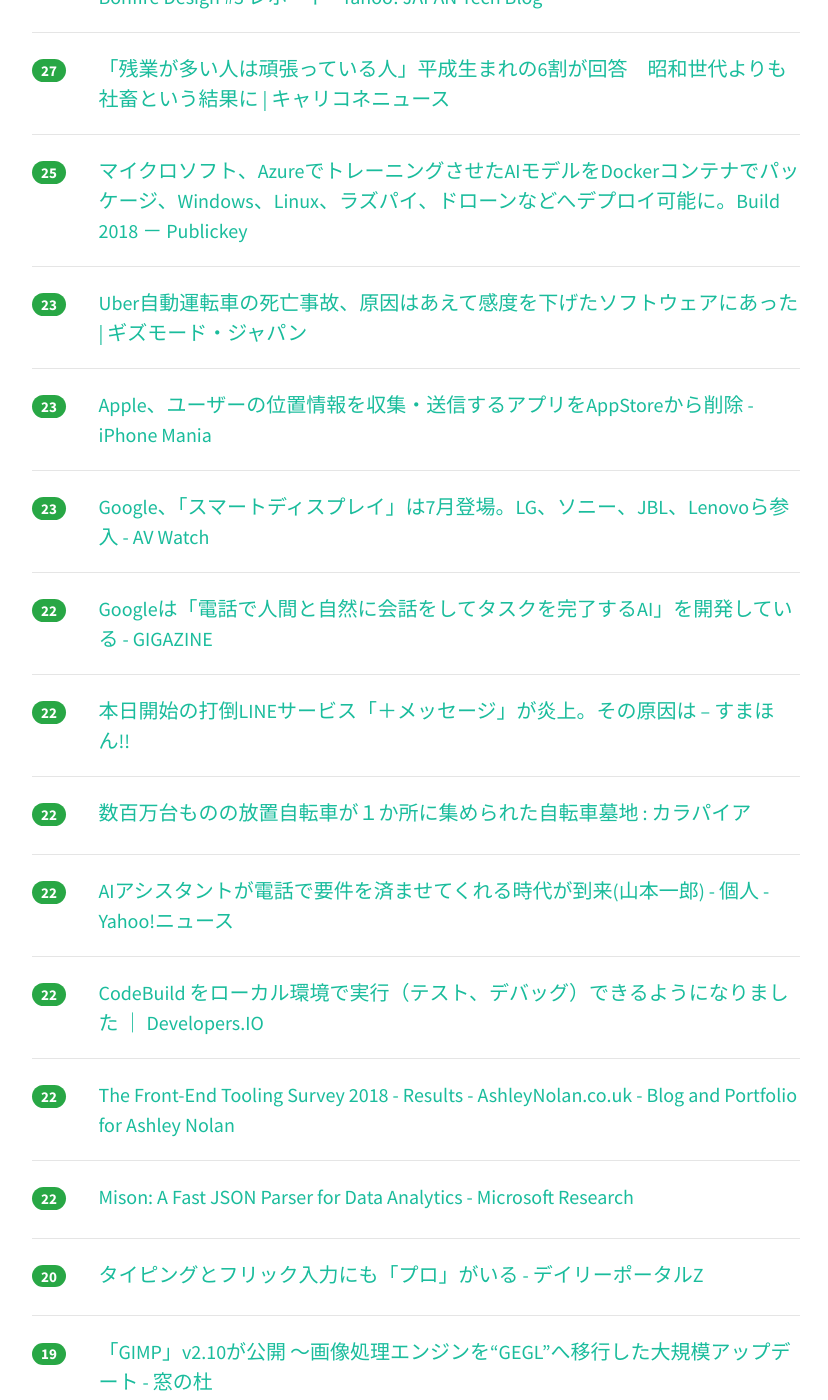
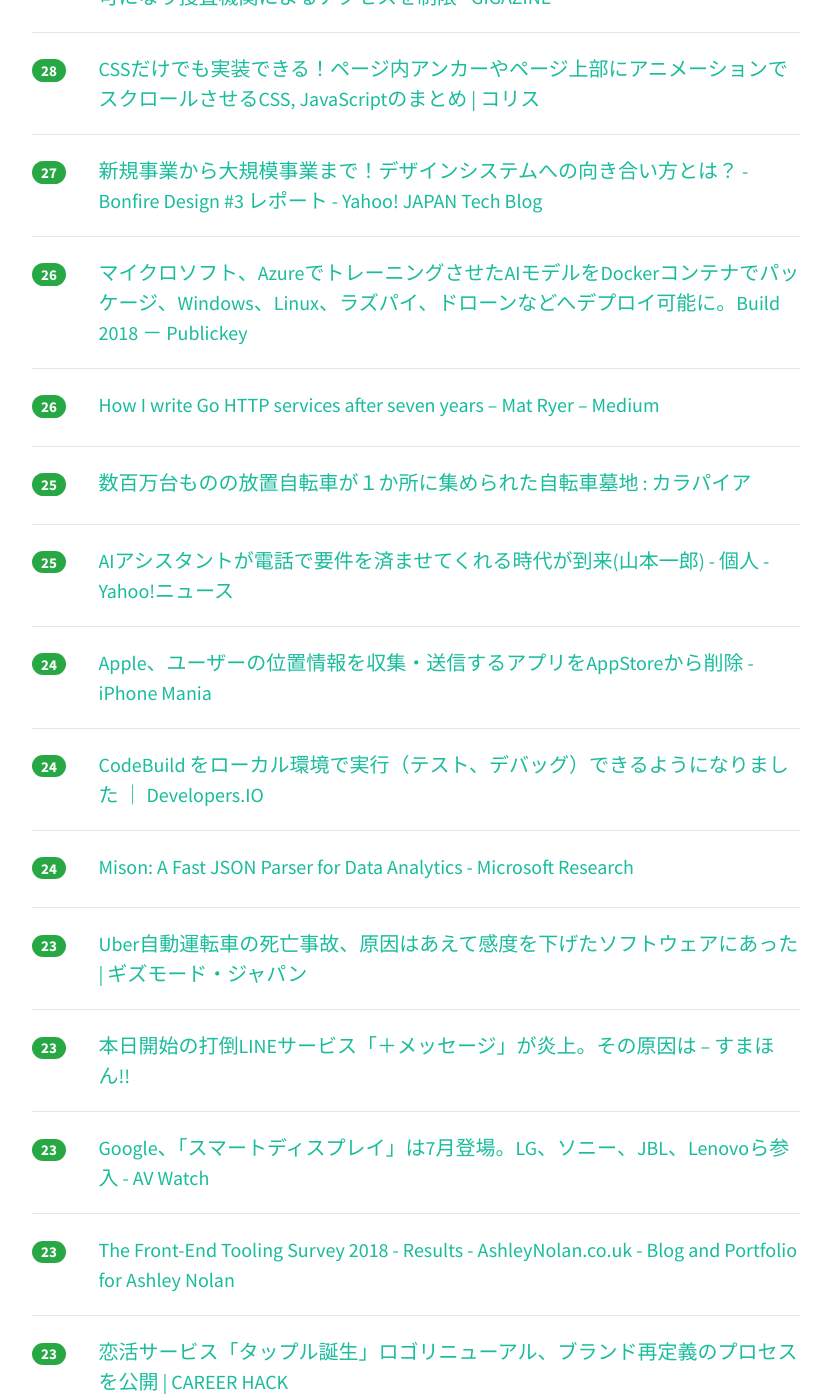
Before and after one commit to yatta47/hatena-matome-site, a Jekyll site: the page built from _posts/2018-05-10-hatena.md, in a window 1280 px wide and 1400 px high, scrolled down 1390 px. Shown: the whole window, without its empty margins (224-1052 px from the left). Built offline with Jekyll 4.4.1, drawn with Linux system fonts in a browser that asks for light colours; nearby versions of some CDN libraries; some of the changed text lies outside the part shown.

Commit message:
Updated 2018-05-10

```diff
--- a/_posts/2018-05-10-hatena.md
+++ b/_posts/2018-05-10-hatena.md
@@ -1,24 +1,34 @@
 ---
 layout: post
 title:  "2018-05-10 はてぶIT"
-date:   2018-05-10 12:01:09
+date:   2018-05-10 13:01:04
 tags: [it-hotentry]
 ---
-40 件のデータあり
+44 件のデータあり
 
 <hr><div class="row">
-<div class="col-1"><span class="badge badge-pill badge-success h2">151</span></div>
+<div class="col-1"><span class="badge badge-pill badge-success h2">227</span></div>
 <div class="col-11"><a href='https://qiita.com/jabba/items/1a49e860a09a613b09d4' target='_blank'>開設後３週間で収益１０万円を得た個人開発サイトでやったことの全部を公開する - Qiita</a></div>
 </div>
 <hr>
 <div class="row">
-<div class="col-1"><span class="badge badge-pill badge-success h2">66</span></div>
+<div class="col-1"><span class="badge badge-pill badge-success h2">74</span></div>
 <div class="col-11"><a href='https://paiza.hatenablog.com/entry/2018/05/09/%E4%B8%80%E4%BA%BA%E3%81%A7%E3%82%B5%E3%83%BC%E3%83%93%E3%82%B9%E4%BD%9C%E3%81%A3%E3%81%A6%E3%82%8F%E3%81%8B%E3%81%A3%E3%81%9F%E3%80%81%E5%80%8B%E4%BA%BA%E9%96%8B%E7%99%BA%E3%81%AB%E3%81%8A%E3%81%91' target='_blank'>一人でサービス作ってわかった、個人開発における3つの重要なこと - paiza開発日誌</a></div>
 </div>
 <hr>
 <div class="row">
-<div class="col-1"><span class="badge badge-pill badge-success h2">38</span></div>
+<div class="col-1"><span class="badge badge-pill badge-success h2">57</span></div>
 <div class="col-11"><a href='http://d.hatena.ne.jp/kawango/20180510' target='_blank'>かわん、とはなにか。 - はてなポイント３万を使い切るまで死なない日記</a></div>
+</div>
+<hr>
+<div class="row">
+<div class="col-1"><span class="badge badge-pill badge-success h2">56</span></div>
+<div class="col-11"><a href='https://news.careerconnection.jp/?p=53807' target='_blank'>「残業が多い人は頑張っている人」平成生まれの6割が回答　昭和世代よりも社畜という結果に | キャリコネニュース</a></div>
+</div>
+<hr>
+<div class="row">
+<div class="col-1"><span class="badge badge-pill badge-success h2">45</span></div>
+<div class="col-11"><a href='http://techlife.cookpad.com/entry/2018/05/10/090000' target='_blank'>AWS Elemental MediaLive を使用したライブ動画配信アプリの基盤開発 - クックパッド開発者ブログ</a></div>
 </div>
 <hr>
 <div class="row">
@@ -27,13 +37,8 @@ tags: [it-hotentry]
 </div>
 <hr>
 <div class="row">
-<div class="col-1"><span class="badge badge-pill badge-success h2">35</span></div>
+<div class="col-1"><span class="badge badge-pill badge-success h2">36</span></div>
 <div class="col-11"><a href='https://wired.jp/2018/05/09/hackers-spoof-hotel-master-keys/' target='_blank'>ホテルのカードキーを1分で偽造する方法を、15年かけて見つけた研究者の執念｜WIRED.jp</a></div>
-</div>
-<hr>
-<div class="row">
-<div class="col-1"><span class="badge badge-pill badge-success h2">34</span></div>
-<div class="col-11"><a href='http://techlife.cookpad.com/entry/2018/05/10/090000' target='_blank'>AWS Elemental MediaLive を使用したライブ動画配信アプリの基盤開発 - クックパッド開発者ブログ</a></div>
 </div>
 <hr>
 <div class="row">
@@ -57,18 +62,48 @@ tags: [it-hotentry]
 </div>
 <hr>
 <div class="row">
+<div class="col-1"><span class="badge badge-pill badge-success h2">28</span></div>
+<div class="col-11"><a href='https://coliss.com/articles/build-websites/operation/work/scroll-page-smoothly-by-css-and-javascript.html' target='_blank'>CSSだけでも実装できる！ページ内アンカーやページ上部にアニメーションでスクロールさせるCSS, JavaScriptのまとめ | コリス</a></div>
+</div>
+<hr>
+<div class="row">
 <div class="col-1"><span class="badge badge-pill badge-success h2">27</span></div>
 <div class="col-11"><a href='https://techblog.yahoo.co.jp/event/bonfire_design_3/' target='_blank'>新規事業から大規模事業まで！デザインシステムへの向き合い方とは？ - Bonfire Design #3 レポート - Yahoo! JAPAN Tech Blog</a></div>
 </div>
 <hr>
 <div class="row">
-<div class="col-1"><span class="badge badge-pill badge-success h2">27</span></div>
-<div class="col-11"><a href='https://news.careerconnection.jp/?p=53807' target='_blank'>「残業が多い人は頑張っている人」平成生まれの6割が回答　昭和世代よりも社畜という結果に | キャリコネニュース</a></div>
+<div class="col-1"><span class="badge badge-pill badge-success h2">26</span></div>
+<div class="col-11"><a href='https://www.publickey1.jp/blog/18/azureaidockerwindowslinuxbuild_2018.html' target='_blank'>マイクロソフト、AzureでトレーニングさせたAIモデルをDockerコンテナでパッケージ、Windows、Linux、ラズパイ、ドローンなどへデプロイ可能に。Build 2018 － Publickey</a></div>
+</div>
+<hr>
+<div class="row">
+<div class="col-1"><span class="badge badge-pill badge-success h2">26</span></div>
+<div class="col-11"><a href='https://medium.com/@matryer/37c208122831' target='_blank'>How I write Go HTTP services after seven years – Mat Ryer – Medium</a></div>
 </div>
 <hr>
 <div class="row">
 <div class="col-1"><span class="badge badge-pill badge-success h2">25</span></div>
-<div class="col-11"><a href='https://www.publickey1.jp/blog/18/azureaidockerwindowslinuxbuild_2018.html' target='_blank'>マイクロソフト、AzureでトレーニングさせたAIモデルをDockerコンテナでパッケージ、Windows、Linux、ラズパイ、ドローンなどへデプロイ可能に。Build 2018 － Publickey</a></div>
+<div class="col-11"><a href='http://karapaia.com/archives/52259207.html' target='_blank'>数百万台ものの放置自転車が１か所に集められた自転車墓地 : カラパイア</a></div>
+</div>
+<hr>
+<div class="row">
+<div class="col-1"><span class="badge badge-pill badge-success h2">25</span></div>
+<div class="col-11"><a href='https://news.yahoo.co.jp/byline/yamamotoichiro/20180510-00085026/' target='_blank'>AIアシスタントが電話で要件を済ませてくれる時代が到来(山本一郎) - 個人 - Yahoo!ニュース</a></div>
+</div>
+<hr>
+<div class="row">
+<div class="col-1"><span class="badge badge-pill badge-success h2">24</span></div>
+<div class="col-11"><a href='https://iphone-mania.jp/news-211742/' target='_blank'>Apple、ユーザーの位置情報を収集・送信するアプリをAppStoreから削除 - iPhone Mania</a></div>
+</div>
+<hr>
+<div class="row">
+<div class="col-1"><span class="badge badge-pill badge-success h2">24</span></div>
+<div class="col-11"><a href='https://dev.classmethod.jp/cloud/aws/codebuild-exec-on-local/' target='_blank'>CodeBuild をローカル環境で実行（テスト、デバッグ）できるようになりました ｜ Developers.IO</a></div>
+</div>
+<hr>
+<div class="row">
+<div class="col-1"><span class="badge badge-pill badge-success h2">24</span></div>
+<div class="col-11"><a href='https://www.microsoft.com/en-us/research/publication/mison-fast-json-parser-data-analytics/' target='_blank'>Mison: A Fast JSON Parser for Data Analytics - Microsoft Research</a></div>
 </div>
 <hr>
 <div class="row">
@@ -78,7 +113,7 @@ tags: [it-hotentry]
 <hr>
 <div class="row">
 <div class="col-1"><span class="badge badge-pill badge-success h2">23</span></div>
-<div class="col-11"><a href='https://iphone-mania.jp/news-211742/' target='_blank'>Apple、ユーザーの位置情報を収集・送信するアプリをAppStoreから削除 - iPhone Mania</a></div>
+<div class="col-11"><a href='https://smhn.info/201805-plus-message-flaming' target='_blank'>本日開始の打倒LINEサービス「＋メッセージ」が炎上。その原因は – すまほん!!</a></div>
 </div>
 <hr>
 <div class="row">
@@ -87,43 +122,28 @@ tags: [it-hotentry]
 </div>
 <hr>
 <div class="row">
+<div class="col-1"><span class="badge badge-pill badge-success h2">23</span></div>
+<div class="col-11"><a href='https://ashleynolan.co.uk/blog/frontend-tooling-survey-2018-results' target='_blank'>The Front-End Tooling Survey 2018 - Results - AshleyNolan.co.uk - Blog and Portfolio for Ashley Nolan</a></div>
+</div>
+<hr>
+<div class="row">
+<div class="col-1"><span class="badge badge-pill badge-success h2">23</span></div>
+<div class="col-11"><a href='http://careerhack.en-japan.com/report/detail/959' target='_blank'>恋活サービス「タップル誕生」ロゴリニューアル、ブランド再定義のプロセスを公開 | CAREER HACK</a></div>
+</div>
+<hr>
+<div class="row">
 <div class="col-1"><span class="badge badge-pill badge-success h2">22</span></div>
 <div class="col-11"><a href='https://gigazine.net/news/20180509-google-duplex-ai-phone-system/' target='_blank'>Googleは「電話で人間と自然に会話をしてタスクを完了するAI」を開発している - GIGAZINE</a></div>
 </div>
 <hr>
 <div class="row">
-<div class="col-1"><span class="badge badge-pill badge-success h2">22</span></div>
-<div class="col-11"><a href='https://smhn.info/201805-plus-message-flaming' target='_blank'>本日開始の打倒LINEサービス「＋メッセージ」が炎上。その原因は – すまほん!!</a></div>
-</div>
-<hr>
-<div class="row">
-<div class="col-1"><span class="badge badge-pill badge-success h2">22</span></div>
-<div class="col-11"><a href='http://karapaia.com/archives/52259207.html' target='_blank'>数百万台ものの放置自転車が１か所に集められた自転車墓地 : カラパイア</a></div>
-</div>
-<hr>
-<div class="row">
-<div class="col-1"><span class="badge badge-pill badge-success h2">22</span></div>
-<div class="col-11"><a href='https://news.yahoo.co.jp/byline/yamamotoichiro/20180510-00085026/' target='_blank'>AIアシスタントが電話で要件を済ませてくれる時代が到来(山本一郎) - 個人 - Yahoo!ニュース</a></div>
-</div>
-<hr>
-<div class="row">
-<div class="col-1"><span class="badge badge-pill badge-success h2">22</span></div>
-<div class="col-11"><a href='https://dev.classmethod.jp/cloud/aws/codebuild-exec-on-local/' target='_blank'>CodeBuild をローカル環境で実行（テスト、デバッグ）できるようになりました ｜ Developers.IO</a></div>
-</div>
-<hr>
-<div class="row">
-<div class="col-1"><span class="badge badge-pill badge-success h2">22</span></div>
-<div class="col-11"><a href='https://ashleynolan.co.uk/blog/frontend-tooling-survey-2018-results' target='_blank'>The Front-End Tooling Survey 2018 - Results - AshleyNolan.co.uk - Blog and Portfolio for Ashley Nolan</a></div>
-</div>
-<hr>
-<div class="row">
-<div class="col-1"><span class="badge badge-pill badge-success h2">22</span></div>
-<div class="col-11"><a href='https://www.microsoft.com/en-us/research/publication/mison-fast-json-parser-data-analytics/' target='_blank'>Mison: A Fast JSON Parser for Data Analytics - Microsoft Research</a></div>
+<div class="col-1"><span class="badge badge-pill badge-success h2">20</span></div>
+<div class="col-11"><a href='http://portal.nifty.com/kiji/180509202820_1.htm' target='_blank'>タイピングとフリック入力にも「プロ」がいる - デイリーポータルZ</a></div>
 </div>
 <hr>
 <div class="row">
 <div class="col-1"><span class="badge badge-pill badge-success h2">20</span></div>
-<div class="col-11"><a href='http://portal.nifty.com/kiji/180509202820_1.htm' target='_blank'>タイピングとフリック入力にも「プロ」がいる - デイリーポータルZ</a></div>
+<div class="col-11"><a href='https://togetter.com/li/1225883' target='_blank'>オトメイトがNintendo Switchに参入することにご立腹な方々 - Togetter</a></div>
 </div>
 <hr>
 <div class="row">
@@ -138,37 +158,42 @@ tags: [it-hotentry]
 <hr>
 <div class="row">
 <div class="col-1"><span class="badge badge-pill badge-success h2">19</span></div>
-<div class="col-11"><a href='https://coliss.com/articles/build-websites/operation/work/scroll-page-smoothly-by-css-and-javascript.html' target='_blank'>CSSだけでも実装できる！ページ内アンカーやページ上部にアニメーションでスクロールさせるCSS, JavaScriptのまとめ | コリス</a></div>
+<div class="col-11"><a href='https://forest.watch.impress.co.jp/docs/news/1120921.html' target='_blank'>Microsoft、Linux/Macでも使える「Microsoft Edge」VMを更新 ～「April 2018 Update」に - 窓の杜</a></div>
 </div>
 <hr>
 <div class="row">
 <div class="col-1"><span class="badge badge-pill badge-success h2">18</span></div>
-<div class="col-11"><a href='https://medium.com/@matryer/37c208122831' target='_blank'>How I write Go HTTP services after seven years – Mat Ryer – Medium</a></div>
+<div class="col-11"><a href='http://yoshiori.hatenablog.com/entry/2018/05/09/195853' target='_blank'>Immutable Infrastructure から Microservices を経て Chaos Engineering への流れ - 宇宙行きたい</a></div>
+</div>
+<hr>
+<div class="row">
+<div class="col-1"><span class="badge badge-pill badge-success h2">18</span></div>
+<div class="col-11"><a href='https://japan.cnet.com/article/35118902/' target='_blank'>グーグル、VRツアーを簡単に作れる「Tour Creator」を発表 - CNET Japan</a></div>
+</div>
+<hr>
+<div class="row">
+<div class="col-1"><span class="badge badge-pill badge-success h2">18</span></div>
+<div class="col-11"><a href='https://applech2.com/archives/20180510-steam-support-iphone-and-ipad-appletv-to-host-mac.html' target='_blank'>Valve、MacやPC内にあるゲームをiPhoneやiPad, Apple TV, Androidデバイスで利用することが出来る新しいアプリ「Steam Link」をリリースすると発表。 | AAPL Ch.</a></div>
 </div>
 <hr>
 <div class="row">
 <div class="col-1"><span class="badge badge-pill badge-success h2">17</span></div>
-<div class="col-11"><a href='http://yoshiori.hatenablog.com/entry/2018/05/09/195853' target='_blank'>Immutable Infrastructure から Microservices を経て Chaos Engineering への流れ - 宇宙行きたい</a></div>
-</div>
-<hr>
-<div class="row">
-<div class="col-1"><span class="badge badge-pill badge-success h2">16</span></div>
 <div class="col-11"><a href='https://www.gizmodo.jp/2018/05/the-best-and-worst-of-google-i-o-2018-so-far.html' target='_blank'>Google I/O 2018で発表された、良かったもの・悪かったものを総まとめ #io18 | ギズモード・ジャパン</a></div>
 </div>
 <hr>
 <div class="row">
 <div class="col-1"><span class="badge badge-pill badge-success h2">16</span></div>
-<div class="col-11"><a href='https://japan.cnet.com/article/35118902/' target='_blank'>グーグル、VRツアーを簡単に作れる「Tour Creator」を発表 - CNET Japan</a></div>
+<div class="col-11"><a href='https://www.asahi.com/articles/ASL595FCHL59ULFA01J.html' target='_blank'>カシオ、コンパクトデジカメ撤退　２３年の歴史に幕：朝日新聞デジタル</a></div>
 </div>
 <hr>
 <div class="row">
 <div class="col-1"><span class="badge badge-pill badge-success h2">16</span></div>
-<div class="col-11"><a href='https://applech2.com/archives/20180510-steam-support-iphone-and-ipad-appletv-to-host-mac.html' target='_blank'>Valve、MacやPC内にあるゲームをiPhoneやiPad, Apple TV, Androidデバイスで利用することが出来る新しいアプリ「Steam Link」をリリースすると発表。 | AAPL Ch.</a></div>
+<div class="col-11"><a href='http://kabumatome.doorblog.jp/archives/65918742.html' target='_blank'>ぐるなび、飲食店の解約増加で大失速 : 市況かぶ全力２階建</a></div>
 </div>
 <hr>
 <div class="row">
 <div class="col-1"><span class="badge badge-pill badge-success h2">16</span></div>
-<div class="col-11"><a href='https://forest.watch.impress.co.jp/docs/news/1120921.html' target='_blank'>Microsoft、Linux/Macでも使える「Microsoft Edge」VMを更新 ～「April 2018 Update」に - 窓の杜</a></div>
+<div class="col-11"><a href='http://hatenanews.com/articles/2018/05/10/110000' target='_blank'>「ちょうどいい」オートスケールを実現する「ロリポップ！マネージドクラウド」、研究・技術・開発が一体となった舞台裏に迫る！ - はてなニュース</a></div>
 </div>
 <hr>
 <div class="row">
@@ -178,31 +203,26 @@ tags: [it-hotentry]
 <hr>
 <div class="row">
 <div class="col-1"><span class="badge badge-pill badge-success h2">15</span></div>
-<div class="col-11"><a href='https://www.asahi.com/articles/ASL595FCHL59ULFA01J.html' target='_blank'>カシオ、コンパクトデジカメ撤退　２３年の歴史に幕：朝日新聞デジタル</a></div>
-</div>
-<hr>
-<div class="row">
-<div class="col-1"><span class="badge badge-pill badge-success h2">15</span></div>
 <div class="col-11"><a href='https://www.lifehacker.jp/2018/05/mac_finder_extension.html' target='_blank'>拡張子をまとめて変換する方法。MacのFinderなら手間や時間をかけず一括変換できます | ライフハッカー［日本版］</a></div>
 </div>
 <hr>
 <div class="row">
-<div class="col-1"><span class="badge badge-pill badge-success h2">11</span></div>
+<div class="col-1"><span class="badge badge-pill badge-success h2">13</span></div>
 <div class="col-11"><a href='https://www.mozilla.org/en-US/firefox/60.0/releasenotes/' target='_blank'>Firefox — Notes (60.0) — Mozilla</a></div>
 </div>
 <hr>
 <div class="row">
-<div class="col-1"><span class="badge badge-pill badge-success h2">10</span></div>
-<div class="col-11"><a href='https://togetter.com/li/1225883' target='_blank'>オトメイトがNintendo Switchに参入することにご立腹な方々 - Togetter</a></div>
+<div class="col-1"><span class="badge badge-pill badge-success h2">13</span></div>
+<div class="col-11"><a href='http://b.hatena.ne.jp/entry/s/livejapan.com/ja/article-a0002235/?sc_mid=lj_g180509_01' target='_blank'>はてなブックマーク - 本場・フランス人が「日本のパン」にショックをうけた6の理由 - LIVE JAPAN (日本の旅行・観光・体験ガイド)</a></div>
 </div>
 <hr>
 <div class="row">
-<div class="col-1"><span class="badge badge-pill badge-success h2">9</span></div>
+<div class="col-1"><span class="badge badge-pill badge-success h2">13</span></div>
+<div class="col-11"><a href='https://developers.google.com/photos/' target='_blank'>Google Photos APIs  |  Google Developers</a></div>
+</div>
+<hr>
+<div class="row">
+<div class="col-1"><span class="badge badge-pill badge-success h2">10</span></div>
 <div class="col-11"><a href='https://docs.esa.io/posts/264' target='_blank'>esaトーク/日常もesaもハックするリモートワーカー集団 ─ Vol.5 株式会社Misoca様 - docs.esa.io</a></div>
 </div>
 <hr>
-<div class="row">
-<div class="col-1"><span class="badge badge-pill badge-success h2">9</span></div>
-<div class="col-11"><a href='http://b.hatena.ne.jp/entry/s/livejapan.com/ja/article-a0002235/?sc_mid=lj_g180509_01' target='_blank'>はてなブックマーク - 本場・フランス人が「日本のパン」にショックをうけた6の理由 - LIVE JAPAN (日本の旅行・観光・体験ガイド)</a></div>
-</div>
-<hr>
```
